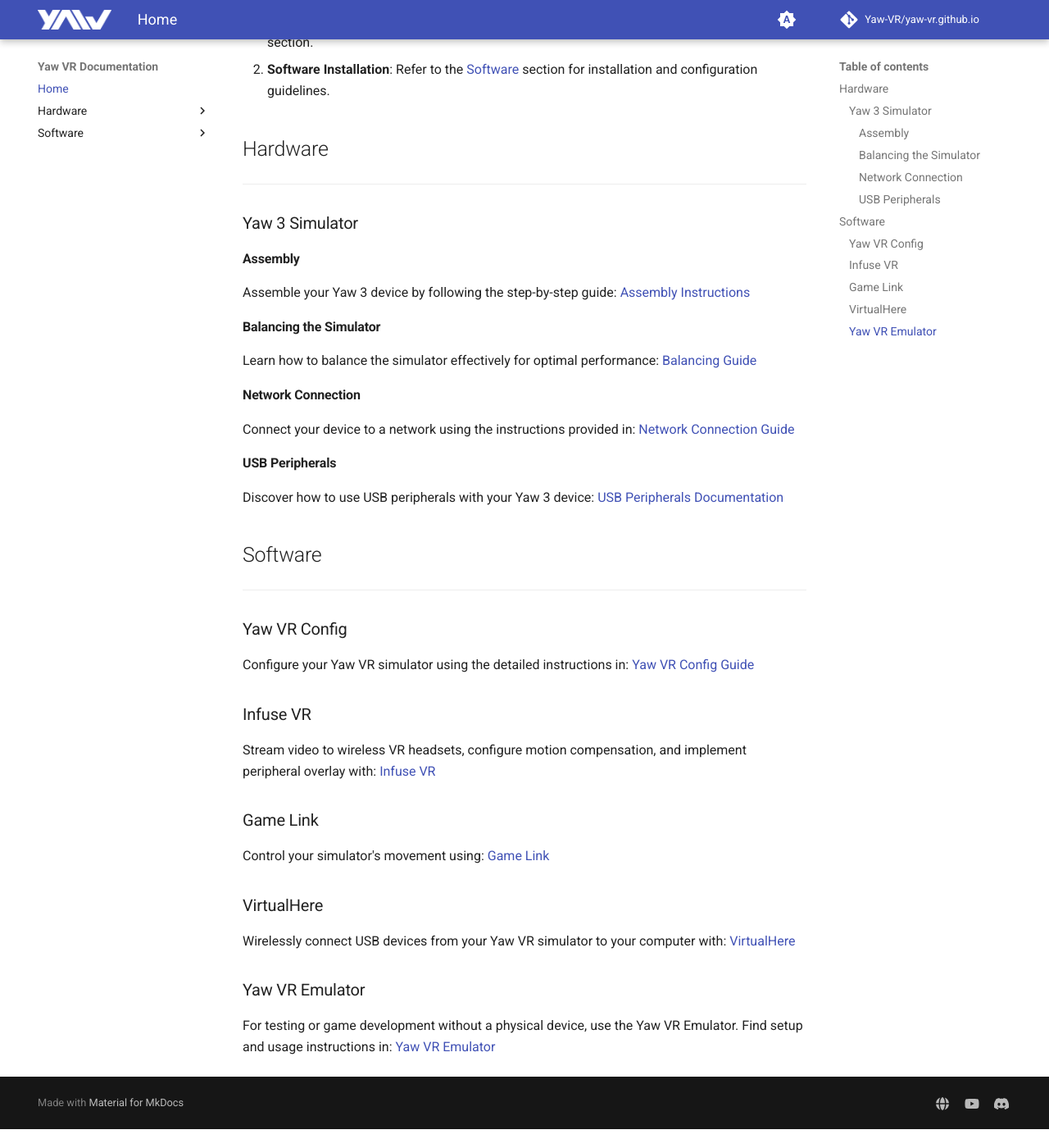
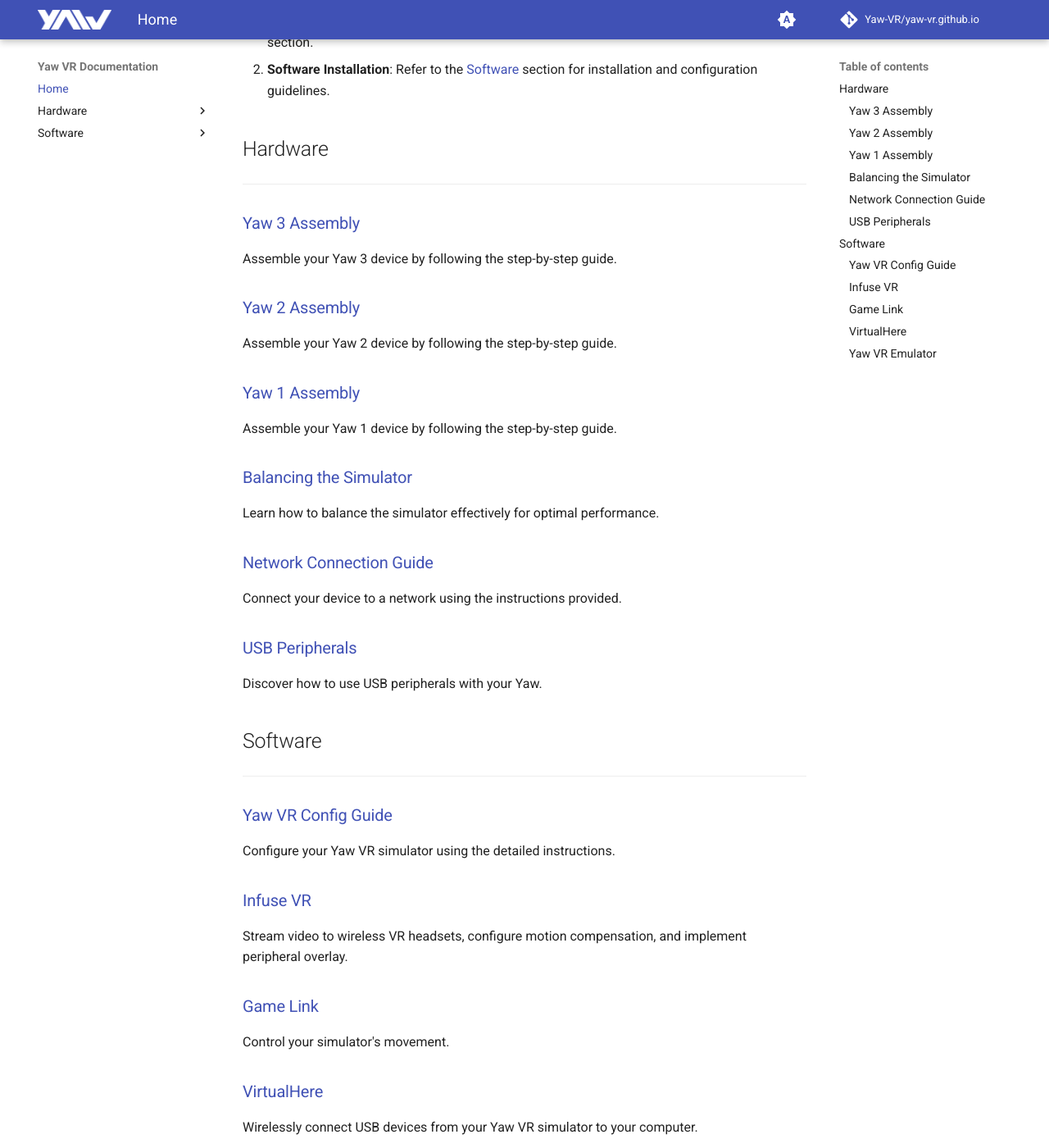
Before and after one commit to Yaw-VR/yaw-vr.github.io, an MkDocs documentation site: the page built from docs/index.md, in a window 1280 px wide and 1400 px high, scrolled down 208 px. Shown: the whole window at 82% size. Built offline with MkDocs 1.6.1 and Material for MkDocs 9.7.7, drawn with Linux system fonts in a browser that asks for light colours; comment, search, counter and statistics services are not loaded; before the commit the page ends 1585 px from its top, so only the background shows below that; some of the changed text lies outside the part shown.

Commit message:
Added assembly instructuions for Yaw 1 and 2

```diff
--- a/docs/index.md
+++ b/docs/index.md
@@ -6,36 +6,53 @@
 2. **Software Installation**: Refer to the [Software](#software) section for installation and configuration guidelines.
 
 ## Hardware
+
 -----------
 
-### Yaw 3 Simulator
+### [Yaw 3 Assembly](hardware/yaw3/assembly.md)
 
-#### Assembly
-Assemble your Yaw 3 device by following the step-by-step guide: [Assembly Instructions](hardware/yaw3/assembly.md)
+Assemble your Yaw 3 device by following the step-by-step guide.
 
-#### Balancing the Simulator
-Learn how to balance the simulator effectively for optimal performance: [Balancing Guide](hardware/yaw3/balance.md)
+### [Yaw 2 Assembly](hardware/yaw2/assembly.md)
 
-#### Network Connection
-Connect your device to a network using the instructions provided in: [Network Connection Guide](hardware/yaw3/connect.md)
+Assemble your Yaw 2 device by following the step-by-step guide.
 
-#### USB Peripherals
-Discover how to use USB peripherals with your Yaw 3 device: [USB Peripherals Documentation](hardware/yaw3/peripherals.md)
+### [Yaw 1 Assembly](hardware/yaw1/assembly.md)
+
+Assemble your Yaw 1 device by following the step-by-step guide.
+
+### [Balancing the Simulator](hardware/balance.md)
+
+Learn how to balance the simulator effectively for optimal performance.
+
+### [Network Connection Guide](hardware/connect.md)
+
+Connect your device to a network using the instructions provided.
+
+### [USB Peripherals](hardware/peripherals.md)
+
+Discover how to use USB peripherals with your Yaw.
 
 ## Software
-------------
 
-### Yaw VR Config
-Configure your Yaw VR simulator using the detailed instructions in: [Yaw VR Config Guide](software/yawvrconfig.md)
+-----------
 
-### Infuse VR
-Stream video to wireless VR headsets, configure motion compensation, and implement peripheral overlay with: [Infuse VR](software/infusevr.md)
+### [Yaw VR Config Guide](software/yawvrconfig.md)
 
-### Game Link
-Control your simulator's movement using: [Game Link](software/gamelink.md)
+Configure your Yaw VR simulator using the detailed instructions.
 
-### VirtualHere
-Wirelessly connect USB devices from your Yaw VR simulator to your computer with: [VirtualHere](software/virtualhere.md)
+### [Infuse VR](software/infusevr.md)
 
-### Yaw VR Emulator
-For testing or game development without a physical device, use the Yaw VR Emulator. Find setup and usage instructions in: [Yaw VR Emulator](software/yawvremu.md)
+Stream video to wireless VR headsets, configure motion compensation, and implement peripheral overlay.
+
+### [Game Link](software/gamelink.md)
+
+Control your simulator's movement.
+
+### [VirtualHere](software/virtualhere.md)
+
+Wirelessly connect USB devices from your Yaw VR simulator to your computer.
+
+### [Yaw VR Emulator](software/yawvremu.md)
+
+For testing or game development without a physical device, use the Yaw VR Emulator.
--- a/mkdocs.yml
+++ b/mkdocs.yml
@@ -58,11 +58,12 @@
 nav:
   - Home: index.md
   - Hardware:
-    - Yaw 3:
-      - Yaw 3 Assembly: hardware/yaw3/assembly.md
-      - Balancing the Simulator: hardware/yaw3/balance.md
-      - Connect to Network: hardware/yaw3/connect.md
-      - USB Peripherals: hardware/yaw3/peripherals.md
+    - Yaw 3 Assembly: hardware/yaw3/assembly.md
+    - Yaw 2 Assembly: hardware/yaw2/assembly.md
+    - Yaw 1 Assembly: hardware/yaw1/assembly.md
+    - Balancing your Simulator: hardware/balance.md
+    - Connect to Network: hardware/connect.md
+    - USB Peripherals: hardware/peripherals.md
   - Software:
     - Yaw VR Config: software/yawvrconfig.md
     - Infuse VR: software/infusevr.md
```
Also changed, not shown: docs/hardware/balance.md (renamed from docs/hardware/yaw3/balance.md, +1 -1 lines), docs/hardware/connect.md (added, +3 -0 lines), docs/hardware/peripherals.md (renamed from docs/hardware/yaw3/peripherals.md, +1 -1 lines), docs/hardware/yaw1/assembly.md (added, +94 -0 lines), docs/hardware/yaw2/assembly.md (added, +40 -0 lines), docs/hardware/yaw3/connect.md (deleted, +0 -3 lines), docs/assets/images/yaw1/app-reset.avif (added), docs/assets/images/yaw1/charge.avif (added), docs/assets/images/yaw1/chargeblinking.avif (added), docs/assets/images/yaw1/prep-01.avif (added), docs/assets/images/yaw1/prep-02.avif (added), docs/assets/images/yaw1/prep-03.avif (added), docs/assets/images/yaw1/prep-04.avif (added), docs/assets/images/yaw1/start-01.avif (added), 3 more files.
